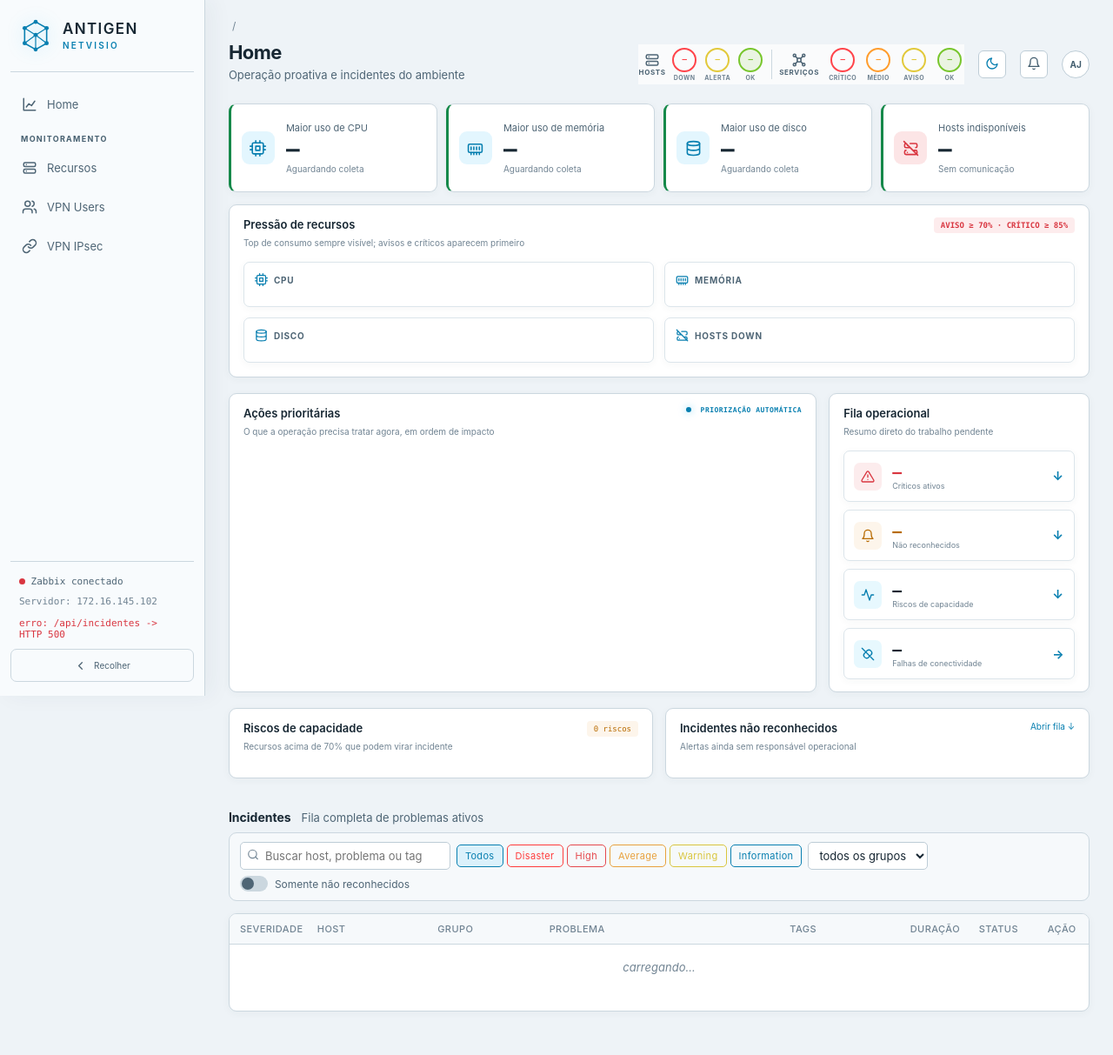
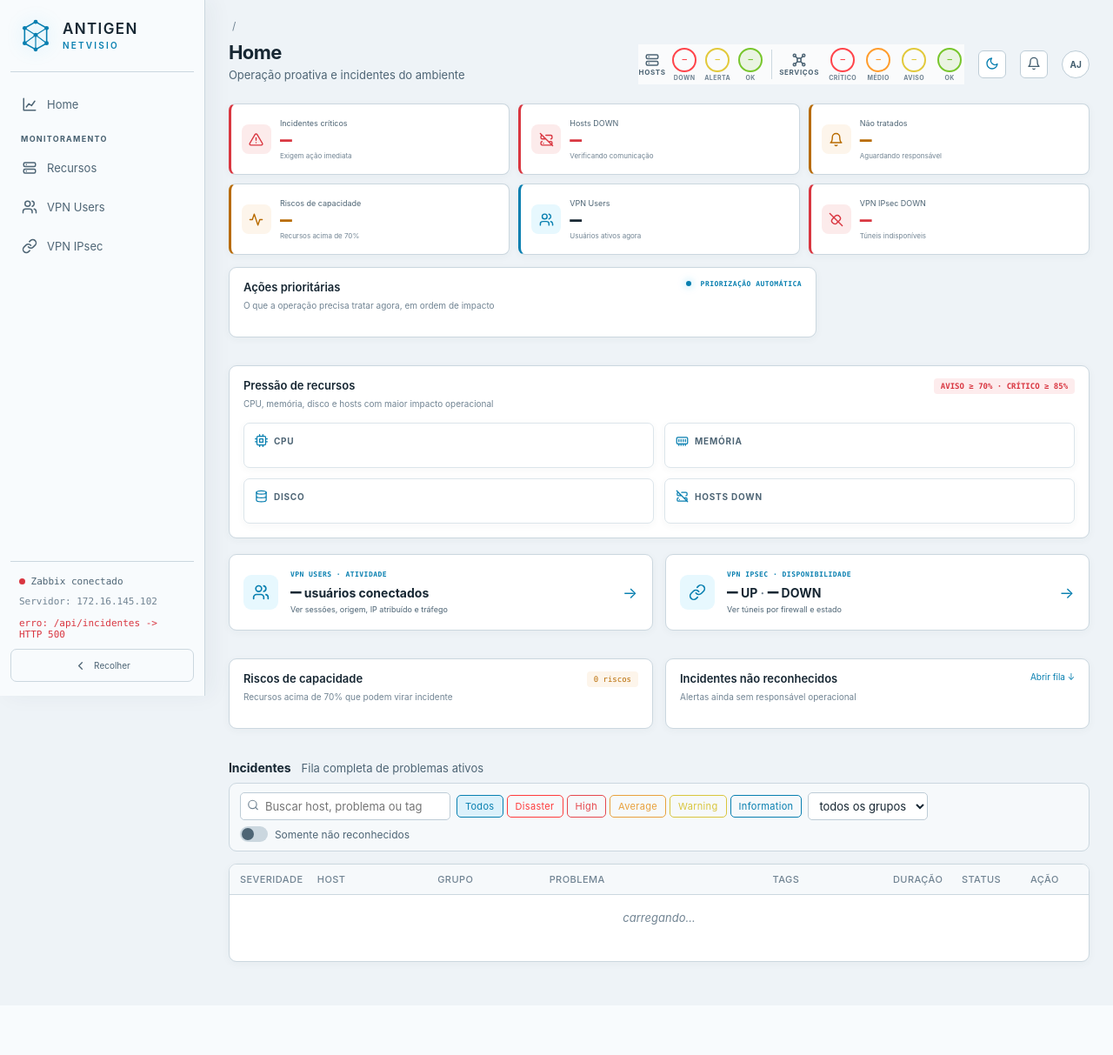
Before and after one commit to juniorkalvin7/immunity-dashboard, a Flask app: template templates/home.html in a window 1280 px wide. Shown: the whole page at 87% size. After the commit the page ends 1111 px from the top, so only its background shows below. Run offline with Flask 3, Linux system fonts and the light colour scheme; the template is opened without the code that fills it, so the values that code supplies are empty.

Commit message:
Finalize proactive Home phase one

```diff
--- a/app.py
+++ b/app.py
@@ -125,6 +125,16 @@ def api_ack_incidente(eventid):
     message = (request.get_json(silent=True) or {}).get("message", "")
     try:
         incidents.acknowledge(eventid, message)
+    except Exception as exc:  # noqa: BLE001 - surfaced to the caller as-is
+        return jsonify({"ok": False, "error": str(exc)}), 502
+    return jsonify({"ok": True})
+
+
+@app.route("/api/incidentes/<eventid>/unack", methods=["POST"])
+def api_unack_incidente(eventid):
+    message = (request.get_json(silent=True) or {}).get("message", "")
+    try:
+        incidents.unacknowledge_many([eventid], message)
     except Exception as exc:  # noqa: BLE001 - surfaced to the caller as-is
         return jsonify({"ok": False, "error": str(exc)}), 502
     return jsonify({"ok": True})
--- a/static/css/dashboard.css
+++ b/static/css/dashboard.css
@@ -1188,6 +1188,39 @@ html[data-theme="light"] .mono-dim, html[data-theme="light"] .resource-group, ht
 .home-incidents { scroll-margin-top: 24px; margin-top: 18px; }
 .home-incidents .queue-header > div { display: flex; align-items: baseline; gap: 12px; }
 .page-home .breadcrumb { display: none; }
+.home-command-kpis { display: grid; grid-template-columns: repeat(6, minmax(0,1fr)); gap: 10px; margin-bottom: 14px; }
+.home-command-kpi { min-width: 0; min-height: 82px; display: grid; grid-template-columns: 34px minmax(0,1fr); align-items: center; gap: 10px; padding: 11px 12px; color: var(--text); text-decoration: none; border: 1px solid var(--border); border-left: 3px solid var(--accent); border-radius: 8px; background: linear-gradient(145deg, rgba(16,30,42,.96), rgba(9,19,28,.96)); }
+.home-command-kpi:hover { border-color: #355064; transform: translateY(-1px); }
+.home-command-kpi > span { width: 34px; height: 34px; display: grid; place-items: center; color: var(--accent); border-radius: 8px; background: rgba(24,183,241,.1); }
+.home-command-kpi > span svg { width: 17px; height: 17px; }
+.home-command-kpi > div { min-width: 0; display: grid; gap: 1px; }
+.home-command-kpi small { overflow: hidden; color: var(--text-dim); font-size: 9px; text-overflow: ellipsis; white-space: nowrap; }
+.home-command-kpi strong { color: var(--text); font: 700 23px var(--mono); line-height: 1.1; }
+.home-command-kpi em { overflow: hidden; color: var(--text-faint); font-size: 8px; font-style: normal; text-overflow: ellipsis; white-space: nowrap; }
+.home-command-kpi.is-critical { border-left-color: var(--bad); }
+.home-command-kpi.is-critical > span, .home-command-kpi.is-critical strong { color: var(--bad); }
+.home-command-kpi.is-critical > span { background: rgba(229,72,77,.11); }
+.home-command-kpi.is-warning { border-left-color: var(--warn); }
+.home-command-kpi.is-warning > span, .home-command-kpi.is-warning strong { color: var(--warn); }
+.home-command-kpi.is-warning > span { background: rgba(232,161,61,.1); }
+.home-command-kpi.is-clear { border-left-color: var(--ok); }
+.home-command-kpi.is-clear > span, .home-command-kpi.is-clear strong { color: var(--ok); }
+.home-command-kpi.is-clear > span { background: rgba(62,207,110,.1); }
+.home-priority-grid { grid-template-columns: 1fr; margin-bottom: 14px; }
+.home-vpn-grid { display: grid; grid-template-columns: repeat(2, minmax(0,1fr)); gap: 14px; margin: 14px 0; }
+.home-vpn-card { min-height: 88px; display: grid; grid-template-columns: 42px minmax(0,1fr) 18px; align-items: center; gap: 12px; color: var(--text); text-decoration: none; }
+.home-vpn-card:hover { border-color: #355064; }
+.home-vpn-icon { width: 40px; height: 40px; display: grid; place-items: center; color: var(--accent); border-radius: 9px; background: rgba(24,183,241,.1); }
+.home-vpn-icon svg { width: 20px; height: 20px; }
+.home-vpn-card > div { min-width: 0; display: grid; gap: 3px; }
+.home-vpn-card small { color: var(--accent); font: 700 8px var(--mono); letter-spacing: .06em; }
+.home-vpn-card strong { font-size: 14px; }
+.home-vpn-card strong b { font: 700 21px var(--mono); }
+.home-vpn-card strong i { color: var(--text-faint); font-style: normal; }
+.home-vpn-card em { color: var(--text-dim); font-size: 9px; font-style: normal; }
+.home-card-arrow { color: var(--accent); font-size: 18px; }
+html[data-theme="light"] .home-command-kpi { background: #fff; box-shadow: 0 2px 10px rgba(42,65,81,.045); }
+.ack-btn.is-unack { color: var(--warn); border-color: rgba(232,161,61,.45); }
 .vpn-kpis { display: grid; grid-template-columns: repeat(4, minmax(0,1fr)); gap: 12px; margin-bottom: 14px; }
 .vpn-kpi { min-height: 92px; display: flex; align-items: center; gap: 14px; border-left: 3px solid var(--accent); }
 .vpn-kpi > span { width: 40px; height: 40px; padding: 10px; color: var(--accent); border-radius: 10px; background: rgba(24,183,241,.1); }
@@ -1208,6 +1241,7 @@ html[data-theme="light"] .mono-dim, html[data-theme="light"] .resource-group, ht
 .table-scroll { overflow-x: auto; }
 
 @media (max-width: 1450px) {
+  .home-command-kpis { grid-template-columns: repeat(3, minmax(0,1fr)); }
   .stat-card { padding: 12px; gap: 9px; }
   .stat-icon { width: 30px; height: 30px; flex-basis: 30px; }
   .stat-trend { font-size: 9px; }
@@ -1513,6 +1547,7 @@ html[data-theme="light"] .mono-dim, html[data-theme="light"] .resource-group, ht
 }
 
 @media (max-width: 1050px) {
+  .home-command-kpis { grid-template-columns: repeat(2, minmax(0,1fr)); }
   .overview-kpis { grid-template-columns: repeat(3, 1fr); }
   .overview-grid-main, .overview-grid-lower { grid-template-columns: 1fr; }
   .overview-network-card { grid-column: auto; }
@@ -1525,6 +1560,7 @@ html[data-theme="light"] .mono-dim, html[data-theme="light"] .resource-group, ht
 }
 
 @media (max-width: 620px) {
+  .home-command-kpis, .home-vpn-grid { grid-template-columns: 1fr; }
   .overview-kpis { grid-template-columns: repeat(2, 1fr); }
   .overview-kpi { min-height: 88px; }
   .overview-kpi-icon { display: none; }
--- a/static/js/incidentes.js
+++ b/static/js/incidentes.js
@@ -189,7 +189,7 @@ function statusHtml(inc) {
 }
 
 function actionHtml(inc) {
-  return inc.acknowledged ? "" : `<button class="ack-btn" data-eventid="${inc.eventid}">Reconhecer</button>`;
+  return `<button class="ack-btn ${inc.acknowledged ? "is-unack" : ""}" data-eventid="${inc.eventid}" data-mode="${inc.acknowledged ? "unack" : "ack"}">${inc.acknowledged ? "Desreconhecer" : "Reconhecer"}</button>`;
 }
 
 function renderTable() {
@@ -284,22 +284,23 @@ function renderPagination(totalItems, totalPages) {
 async function onAcknowledgeClick(ev) {
   const btn = ev.currentTarget;
   const eventid = btn.dataset.eventid;
+  const unacknowledging = btn.dataset.mode === "unack";
   btn.disabled = true;
   btn.textContent = "…";
   try {
-    const res = await fetch(`/api/incidentes/${eventid}/ack`, { method: "POST" });
+    const res = await fetch(`/api/incidentes/${eventid}/${unacknowledging ? "unack" : "ack"}`, { method: "POST" });
     const body = await res.json();
     if (!body.ok) throw new Error(body.error || "falha ao reconhecer");
     const inc = allIncidents.find((i) => i.eventid === eventid);
     if (inc) {
-      inc.acknowledged = true;
+      inc.acknowledged = !unacknowledging;
       const summaryEl = document.getElementById("inc-unack");
-      summaryEl.textContent = Math.max(0, Number(summaryEl.textContent) - 1);
+      if (summaryEl) summaryEl.textContent = Math.max(0, Number(summaryEl.textContent) + (unacknowledging ? 1 : -1));
     }
     renderTable();
   } catch (e) {
     btn.disabled = false;
-    btn.textContent = "Reconhecer";
+    btn.textContent = unacknowledging ? "Desreconhecer" : "Reconhecer";
     setConnStatus(false, e.message);
   }
 }
--- a/static/js/overview.js
+++ b/static/js/overview.js
@@ -36,11 +36,27 @@ function renderProactiveOverview(data, pressure, criticalCount) {
   setOverviewText("ov-queue-unack", summary.unacknowledged);
   setOverviewText("ov-queue-capacity", capacity.length);
   setOverviewText("ov-queue-connectivity", connectivityCount);
+  setOverviewText("ov-vpn-users", Number(firewalls.sslvpn_users || 0));
+  setOverviewText("ov-vpn-users-detail", Number(firewalls.sslvpn_users || 0));
+  setOverviewText("ov-ipsec-up", Number(firewalls.ipsec_up || 0));
+  setOverviewText("ov-ipsec-down", Number(firewalls.ipsec_down || 0));
+  setOverviewText("ov-ipsec-down-detail", Number(firewalls.ipsec_down || 0));
   setOverviewText("ov-capacity-counter", `${capacity.length} risco${capacity.length === 1 ? "" : "s"}`);
+  setHomeKpiState("critical", criticalCount);
+  setHomeKpiState("down", downCount);
+  setHomeKpiState("unack", summary.unacknowledged);
+  setHomeKpiState("capacity", capacity.length);
+  setHomeKpiState("ipsec", Number(firewalls.ipsec_down || 0));
 
   renderPriorityActions(data, pressure, capacity);
   renderCapacityRisks(capacity);
   renderUnacknowledged((data.incidents || []).filter((item) => !item.acknowledged));
+}
+
+function setHomeKpiState(name, count) {
+  const card = document.querySelector(`[data-home-state="${name}"]`);
+  if (!card) return;
+  card.classList.toggle("is-clear", Number(count) === 0);
 }
 
 function renderPriorityActions(data, pressure, capacity) {
--- a/templates/home.html
+++ b/templates/home.html
@@ -7,19 +7,24 @@
 
 {% block content %}
 <section class="page overview-page" id="page-overview">
-  <div class="overview-kpis">
-    <article class="overview-kpi resource-kpi" data-resource-status="cpu"><span class="overview-kpi-icon" data-icon="cpu"></span><div><span class="overview-kpi-label">Maior uso de CPU</span><strong id="ov-cpu-critical">–</strong><small id="ov-cpu-detail">Aguardando coleta</small></div></article>
-    <article class="overview-kpi resource-kpi" data-resource-status="memory"><span class="overview-kpi-icon" data-icon="memory"></span><div><span class="overview-kpi-label">Maior uso de memória</span><strong id="ov-memory-critical">–</strong><small id="ov-memory-detail">Aguardando coleta</small></div></article>
-    <article class="overview-kpi resource-kpi" data-resource-status="disk"><span class="overview-kpi-icon" data-icon="disk"></span><div><span class="overview-kpi-label">Maior uso de disco</span><strong id="ov-disk-critical">–</strong><small id="ov-disk-detail">Aguardando coleta</small></div></article>
-    <article class="overview-kpi resource-kpi overview-kpi-critical" data-resource-status="down"><span class="overview-kpi-icon" data-icon="serverOff"></span><div><span class="overview-kpi-label">Hosts indisponíveis</span><strong id="ov-hosts-down">–</strong><small id="ov-down-detail">Sem comunicação</small></div></article>
+  <div class="home-command-kpis">
+    <a class="home-command-kpi is-critical" data-home-state="critical" href="#incident-queue"><span data-icon="alertTriangle"></span><div><small>Incidentes críticos</small><strong id="ov-queue-critical">–</strong><em>Exigem ação imediata</em></div></a>
+    <a class="home-command-kpi is-critical" data-home-state="down" href="#incident-queue"><span data-icon="serverOff"></span><div><small>Hosts DOWN</small><strong id="ov-hosts-down">–</strong><em id="ov-down-detail">Verificando comunicação</em></div></a>
+    <a class="home-command-kpi is-warning" data-home-state="unack" href="#incident-queue"><span data-icon="bell"></span><div><small>Não tratados</small><strong id="ov-queue-unack">–</strong><em>Aguardando responsável</em></div></a>
+    <a class="home-command-kpi is-warning" data-home-state="capacity" href="#capacity-risks"><span data-icon="activity"></span><div><small>Riscos de capacidade</small><strong id="ov-queue-capacity">–</strong><em>Recursos acima de 70%</em></div></a>
+    <a class="home-command-kpi is-info" href="{{ url_for('vpn_users_page') }}"><span data-icon="users"></span><div><small>VPN Users</small><strong id="ov-vpn-users">–</strong><em>Usuários ativos agora</em></div></a>
+    <a class="home-command-kpi is-critical" data-home-state="ipsec" href="{{ url_for('vpn_ipsec_page') }}"><span data-icon="linkOff"></span><div><small>VPN IPsec DOWN</small><strong id="ov-ipsec-down">–</strong><em>Túneis indisponíveis</em></div></a>
+  </div>
+  <div class="proactive-grid home-priority-grid">
+    <article class="panel proactive-actions-panel"><div class="panel-title-row"><div><h2>Ações prioritárias</h2><span>O que a operação precisa tratar agora, em ordem de impacto</span></div><span class="action-live"><i></i> PRIORIZAÇÃO AUTOMÁTICA</span></div><div id="ov-proactive-actions"></div></article>
   </div>
   <article class="panel pressure-panel">
-    <div class="panel-title-row"><div><h2>Pressão de recursos</h2><span>Top de consumo sempre visível; avisos e críticos aparecem primeiro</span></div><span class="pressure-threshold">AVISO ≥ 70% · CRÍTICO ≥ 85%</span></div>
+    <div class="panel-title-row"><div><h2>Pressão de recursos</h2><span>CPU, memória, disco e hosts com maior impacto operacional</span></div><span class="pressure-threshold">AVISO ≥ 70% · CRÍTICO ≥ 85%</span></div>
     <div class="pressure-grid"><section class="pressure-column"><h3><span data-icon="cpu"></span>CPU</h3><div id="ov-pressure-cpu"></div></section><section class="pressure-column"><h3><span data-icon="memory"></span>MEMÓRIA</h3><div id="ov-pressure-memory"></div></section><section class="pressure-column"><h3><span data-icon="disk"></span>DISCO</h3><div id="ov-pressure-disk"></div></section><section class="pressure-column pressure-down"><h3><span data-icon="serverOff"></span>HOSTS DOWN</h3><div id="ov-pressure-down"></div></section></div>
   </article>
-  <div class="proactive-grid">
-    <article class="panel proactive-actions-panel"><div class="panel-title-row"><div><h2>Ações prioritárias</h2><span>O que a operação precisa tratar agora, em ordem de impacto</span></div><span class="action-live"><i></i> PRIORIZAÇÃO AUTOMÁTICA</span></div><div id="ov-proactive-actions"></div></article>
-    <article class="panel operational-queue-panel"><div class="panel-title-row"><div><h2>Fila operacional</h2><span>Resumo direto do trabalho pendente</span></div></div><div class="operational-queue"><a href="#incident-queue" class="queue-action is-critical"><span data-icon="alertTriangle"></span><div><strong id="ov-queue-critical">–</strong><small>Críticos ativos</small></div><b>↓</b></a><a href="#incident-queue" class="queue-action is-warning"><span data-icon="bell"></span><div><strong id="ov-queue-unack">–</strong><small>Não reconhecidos</small></div><b>↓</b></a><a href="#capacity-risks" class="queue-action is-capacity"><span data-icon="activity"></span><div><strong id="ov-queue-capacity">–</strong><small>Riscos de capacidade</small></div><b>↓</b></a><a href="{{ url_for('vpn_ipsec_page') }}" class="queue-action is-connectivity"><span data-icon="linkOff"></span><div><strong id="ov-queue-connectivity">–</strong><small>Falhas de conectividade</small></div><b>→</b></a></div></article>
+  <div class="home-vpn-grid">
+    <a class="panel home-vpn-card" href="{{ url_for('vpn_users_page') }}"><span class="home-vpn-icon" data-icon="users"></span><div><small>VPN USERS · ATIVIDADE</small><strong><b id="ov-vpn-users-detail">–</b> usuários conectados</strong><em>Ver sessões, origem, IP atribuído e tráfego</em></div><span class="home-card-arrow">→</span></a>
+    <a class="panel home-vpn-card" href="{{ url_for('vpn_ipsec_page') }}"><span class="home-vpn-icon" data-icon="link"></span><div><small>VPN IPSEC · DISPONIBILIDADE</small><strong><b id="ov-ipsec-up">–</b> UP <i>·</i> <b id="ov-ipsec-down-detail">–</b> DOWN</strong><em>Ver túneis por firewall e estado</em></div><span class="home-card-arrow">→</span></a>
   </div>
   <div class="proactive-grid proactive-grid-lower">
     <article class="panel capacity-risks-panel" id="capacity-risks"><div class="panel-title-row"><div><h2>Riscos de capacidade</h2><span>Recursos acima de 70% que podem virar incidente</span></div><span class="capacity-counter" id="ov-capacity-counter">0 riscos</span></div><div id="ov-capacity-risks"></div></article>
@@ -28,7 +33,7 @@
   <article class="home-incidents" id="incident-queue">
     <div class="queue-header"><div><h2>Incidentes</h2><span class="page-sub">Fila completa de problemas ativos</span></div><span class="queue-count" id="filter-count"></span></div>
     <div class="filter-bar"><div class="search-wrap"><span class="search-icon" data-icon="search"></span><input type="search" id="filter-search" placeholder="Buscar host, problema ou tag" autocomplete="off"></div><div class="sev-toggles" id="sev-toggles"><button type="button" class="sev-toggle is-active" data-sev="all">Todos</button><button type="button" class="sev-toggle is-active sev-toggle-disaster" data-sev="disaster">Disaster</button><button type="button" class="sev-toggle is-active sev-toggle-high" data-sev="high">High</button><button type="button" class="sev-toggle is-active sev-toggle-average" data-sev="average">Average</button><button type="button" class="sev-toggle is-active sev-toggle-warning" data-sev="warning">Warning</button><button type="button" class="sev-toggle is-active sev-toggle-information" data-sev="information">Information</button></div><select id="filter-group"><option value="">todos os grupos</option></select><label class="switch-label"><span class="switch"><input type="checkbox" id="filter-unack"><span class="switch-track"></span></span>Somente não reconhecidos</label></div>
-    <div class="panel"><table class="problems-table sortable" id="inc-table"><colgroup><col style="width:9%"><col style="width:14%"><col style="width:13%"><col style="width:28%"><col style="width:14%"><col style="width:8%"><col style="width:8%"><col style="width:6%"></colgroup><thead><tr><th data-sort="severity">Severidade</th><th data-sort="host_name">Host</th><th data-sort="group_name">Grupo</th><th data-sort="name">Problema</th><th>Tags</th><th data-sort="clock">Duração</th><th data-sort="acknowledged">Status</th><th>Ação</th></tr></thead><tbody id="inc-rows"><tr><td colspan="8" class="loading">carregando…</td></tr></tbody></table><div class="pagination" id="pagination"></div></div>
+    <div class="panel"><table class="problems-table sortable" id="inc-table"><colgroup><col style="width:9%"><col style="width:14%"><col style="width:13%"><col style="width:26%"><col style="width:14%"><col style="width:8%"><col style="width:8%"><col style="width:8%"></colgroup><thead><tr><th data-sort="severity">Severidade</th><th data-sort="host_name">Host</th><th data-sort="group_name">Grupo</th><th data-sort="name">Problema</th><th>Tags</th><th data-sort="clock">Duração</th><th data-sort="acknowledged">Status</th><th>Ação</th></tr></thead><tbody id="inc-rows"><tr><td colspan="8" class="loading">carregando…</td></tr></tbody></table><div class="pagination" id="pagination"></div></div>
   </article>
 </section>
 <script id="overview-initial-data" type="application/json">{{ overview_json | safe }}</script>
```
